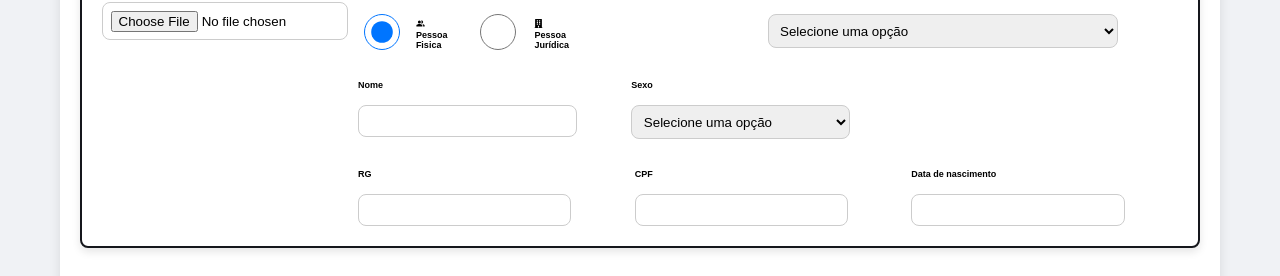
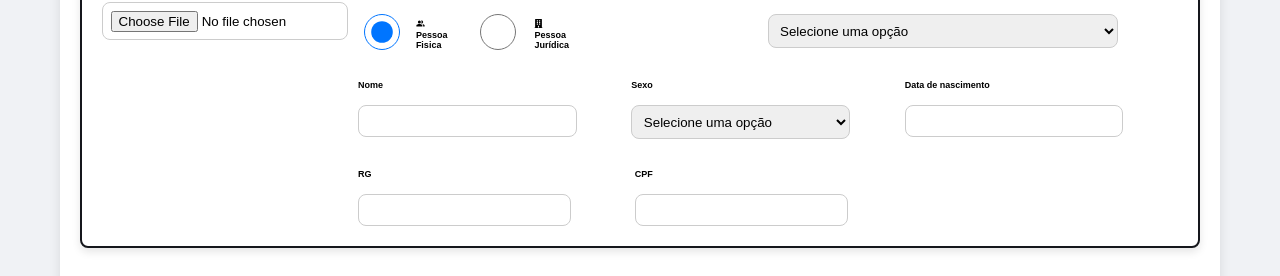
Before and after one commit to slicedcheese1/OticaCrud, a React (Vite) app: page /Sistema/ClienteCadastro in a window 1280 px wide. Shown: the part 260-536 px from the top of the page. Built offline with nearby package versions, Linux system fonts and the light colour scheme.

Commit message:
form respondivo para nome, data e cpf
o form não pode ser enviado se esses campos estiverem errados ou vazio

```diff
--- a/src/Componentes/Clientes/ClienteRegistro/DadosPessoaisClienteRegistro.jsx
+++ b/src/Componentes/Clientes/ClienteRegistro/DadosPessoaisClienteRegistro.jsx
@@ -21,17 +21,20 @@ function DadosPessoaisClienteRegistro() {
     cpf, setCpf,
     nome, setNome,
     rg, setRg,
-    nascimento, setNascimento,
+    dataNascimento, setNascimento,
     sexo, setSexo,
-    isSubmited
+    isSubmited,
+    setErroForm
    } = React.useContext(ClienteContext);
 
    const validarCampoCPF = (e) => {
     const cpfValue = e;
     console.log("cpf: ", cpfValue)
     if (!validarCPF(cpfValue)) {
+      setErroForm(true)
       setErroCpf('CPF inválido');
     } else {
+      setErroForm(false)
       setErroCpf('');
     }
   };
@@ -89,8 +92,10 @@ function DadosPessoaisClienteRegistro() {
       ano <= anoAtual
 
     if (!ehDataValida) {
+      setErroForm(true)
       setErroData('Data de nascimento inválida');
     } else {
+      setErroForm(false)
       setErroData('');
     }
   };
@@ -171,7 +176,10 @@ function DadosPessoaisClienteRegistro() {
               <div className="gp2">
                 <div className='gp2-1 column-flex-box'>
                   <label htmlFor="nome">Nome</label>
-                  <input type="text" maxLength={70} name='nome' value={nome} onChange={(e) => {setNome(e.target.value)}} required />
+                  <input type="text" maxLength={70} name='nome'
+                  id='nome'
+                  value={nome}
+                  onChange={(e) => {setNome(e.target.value)}} required />
                   {isSubmited && !nome && <span style={{ color: 'red' }}>Campo obrigatório</span>}
                 </div>
 
@@ -183,7 +191,19 @@ function DadosPessoaisClienteRegistro() {
                     <option value="F">Femino</option>
                     <option value="O">Outros</option>
                   </select>
+                </div>
 
+                <div className='gp3-3 column-flex-box gap1'>
+                  <label htmlFor="data-de-nascimento">Data de nascimento</label>
+                  <ReactInputMask mask={'99-99-9999'} type="text" name="data-de-nascimento"
+                  value={dataNascimento}
+                  id='nascimento'
+                  onChange={(e) => {setNascimento(e.target.value)}}
+                  onBlur={(e) => validarData(e.target.value)}
+                  required
+                  />
+                  {erroData && <span style={{ color: 'red' }}>{erroData}</span>}
+                  {isSubmited && !dataNascimento && <span style={{ color: 'red' }}>Campo obrigatório</span>}
                 </div>
               </div>
             )}
@@ -192,29 +212,25 @@ function DadosPessoaisClienteRegistro() {
               <div className="gp3">
                 <div className='gp3-1 column-flex-box gap1'>
                   <label htmlFor="rg">RG</label>
-                  <input type="text" name="rg" value={rg} onChange={(e) => {setRg(e.target.value)}} />
+                  <input type="text" name="rg"
+                  value={rg}
+                  onChange={(e) => {setRg(e.target.value)}} />
                 </div>
 
                 <div className='gp3-2 column-flex-box gap1'>
                   <label htmlFor="cpf" >CPF</label>
                   <ReactInputMask mask={'999.999.999-99'} type="text" name='cpf'
+                  id='cpf'
                   value={cpf}
                   onChange={(e) => {setCpf(e.target.value)}}
                   onBlur={(e) => {validarCampoCPF(e.target.value)}}
                   />
                   {erroCpf && <span style={{ color: 'red' }}>{erroCpf}</span>}
+                  {isSubmited && !cpf && <span style={{ color: 'red' }}>Campo obrigatório</span>}
+
                 </div>
 
-                <div className='gp3-3 column-flex-box gap1'>
-                  <label htmlFor="data-de-nascimento">Data de nascimento</label>
-                  <ReactInputMask mask={'99-99-9999'} type="text" name="data-de-nascimento"
-                  value={nascimento}
-                  onChange={(e) => {setNascimento(e.target.value)}}
-                  onBlur={(e) => validarData(e.target.value)}
-                  required
-                  />
-                  {erroData && <span style={{ color: 'red' }}>{erroData}</span>}
-                </div>
+
               </div>
             )}
 
@@ -226,7 +242,7 @@ function DadosPessoaisClienteRegistro() {
                 </div>
 
                 <div className='gp3-2 column-flex-box gap1'>
-                  <label htmlFor="nome-fantasia" >Nome Fantasia</label>
+                  <label htmlFor="nome-fantasia">Nome Fantasia</label>
                   <input type="text" name="nome-fantasia" />
                 </div>
               </div>
--- a/src/Pages/Clientes/ClienteCadastro.jsx
+++ b/src/Pages/Clientes/ClienteCadastro.jsx
@@ -32,10 +32,19 @@ function ClienteCadastro() {
   const [dataNascimento, setNascimento] = useState("")
   const [sexo, setSexo] = useState("")
   const [isSubmited, setIsSubmited] =  useState(false);
+  const [erroForm, setErroForm] =  useState(false);
 
   const handleSalvar = (e) => {
     e.preventDefault();
     setIsSubmited(true)
+
+    if (erroForm || !dataNascimento || !nome || !cpf) {
+      console.log(dataNascimento, nome, cpf)
+      console.log(erroForm)
+      return
+    }
+
+
     console.log(JSON.stringify({
       tipoCliente,
       lojaCadastro,
@@ -114,7 +123,8 @@ function ClienteCadastro() {
         rg, setRg, //
         dataNascimento, setNascimento, //
         sexo, setSexo,//
-        isSubmited
+        isSubmited,
+        erroForm, setErroForm
       }}>
 
       <div   className={styles.clientecadastrocontainer}>
```
